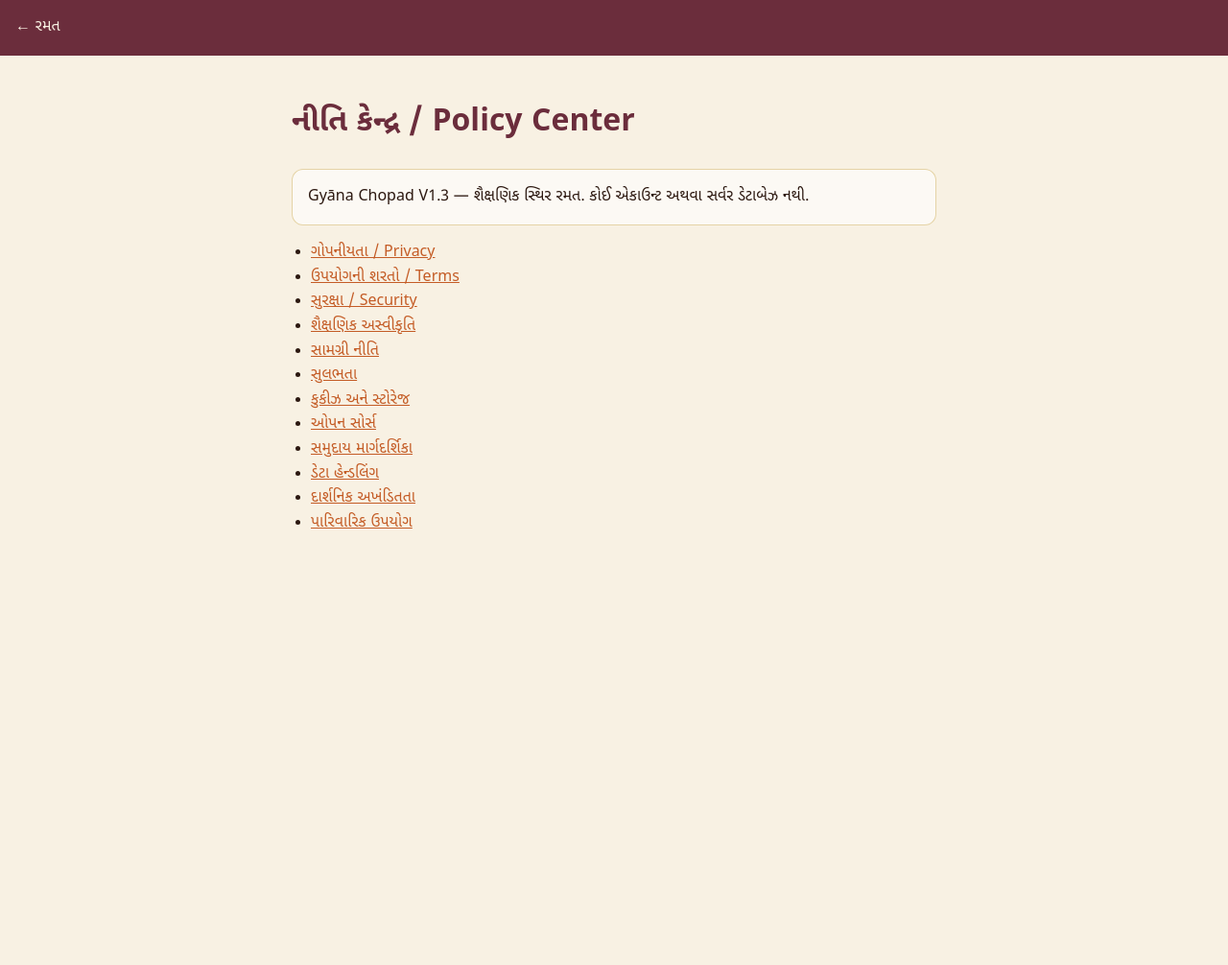
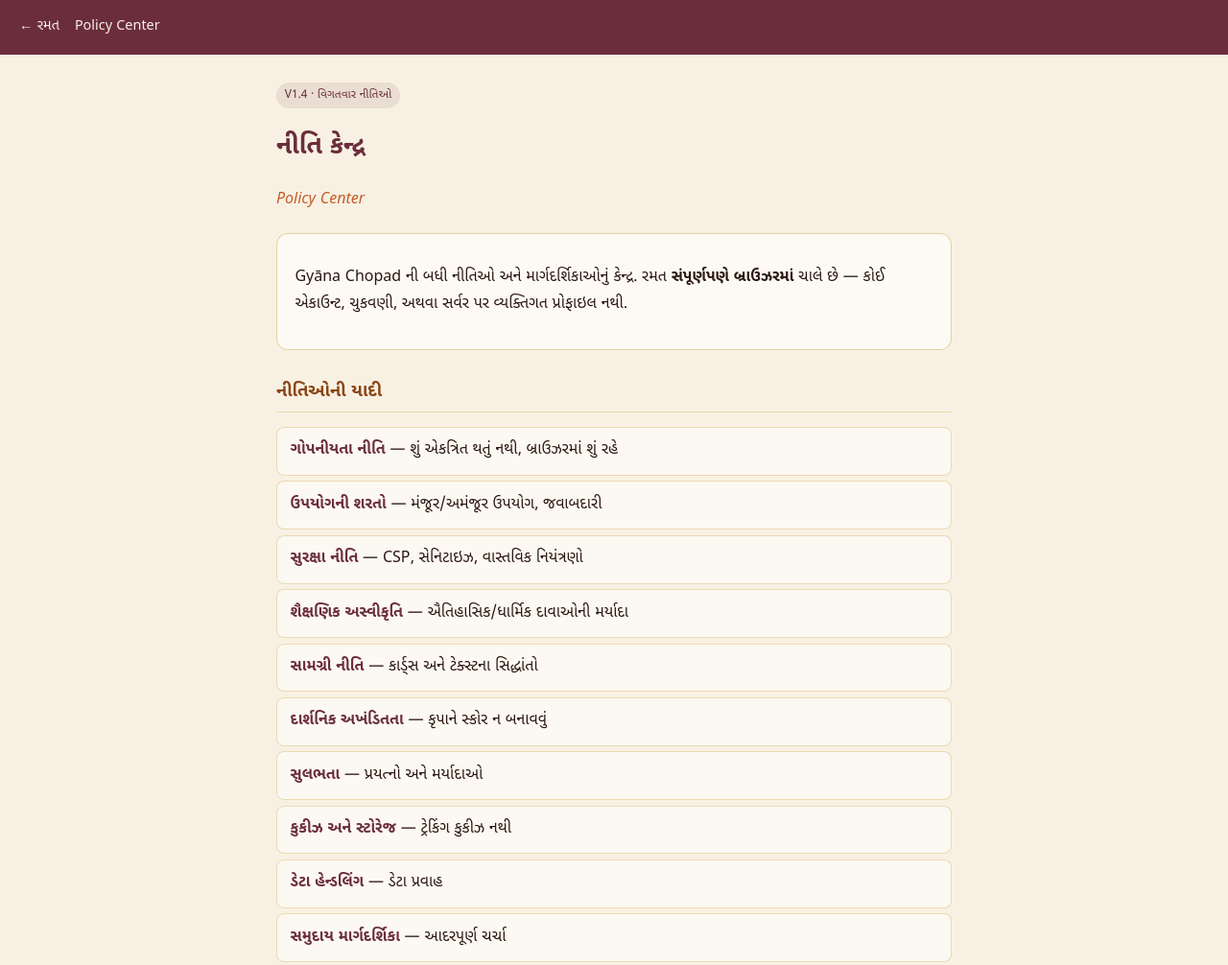
Before and after one commit to bhargavsinh/gyana-chopad, a website: page policies/index.html in a window 1280 px wide. Shown: the top 1006 px of the page at 96% size. Before the commit the page ends 800 px from the top, so only its background shows below. Drawn offline with Linux system fonts and the light colour scheme.

Commit message:
V1.4: Detailed Policy Center content (index, privacy, terms, security, educational disclaimer)

```diff
--- a/policies/index.html
+++ b/policies/index.html
@@ -4,29 +4,63 @@
   <meta charset="UTF-8"/>
   <meta name="viewport" content="width=device-width, initial-scale=1"/>
   <meta http-equiv="Content-Security-Policy" content="default-src 'self'; style-src 'self' 'unsafe-inline' https://fonts.googleapis.com; font-src https://fonts.gstatic.com; script-src 'self'; connect-src 'self'; base-uri 'self'; form-action 'none'; frame-ancestors 'none'"/>
-  <title>નીતિ કેન્દ્ર | Policy Center — Gyāna Chopad</title>
-  <link href="https://fonts.googleapis.com/css2?family=Noto+Sans+Gujarati:wght@400;600&display=swap" rel="stylesheet"/>
-  <style>body{font-family:'Noto Sans Gujarati',system-ui,sans-serif;background:#F8F1E3;color:#2C1810;margin:0;line-height:1.6}header{background:#6B2D3C;color:#F8F1E3;padding:1rem}header a{color:#F8F1E3;margin-right:1rem;text-decoration:none}main{max-width:42rem;margin:0 auto;padding:1.5rem}h1{color:#6B2D3C}a{color:#C45C26}.card{background:#fff9;border:1px solid #B8860B55;border-radius:.75rem;padding:1rem;margin:1rem 0}ul{padding-left:1.25rem}</style>
+  <meta name="description" content="Gyāna Chopad નીતિ કેન્દ્ર — ગોપનીયતા, સુરક્ષા, શૈક્ષણિક અસ્વીકૃતિ અને અન્ય નીતિઓ."/>
+  <title>નીતિ કેન્દ્ર | Policy Center — Gyāna Chopad V1.4</title>
+  <link href="https://fonts.googleapis.com/css2?family=Noto+Sans+Gujarati:wght@400;600;700&display=swap" rel="stylesheet"/>
+  <style>
+  body{font-family:'Noto Sans Gujarati',system-ui,sans-serif;background:#F8F1E3;color:#2C1810;margin:0;line-height:1.75}
+  header{background:#6B2D3C;color:#F8F1E3;padding:0.9rem 1.25rem}
+  header a{color:#F8F1E3;text-decoration:none;margin-right:1rem;font-size:0.9rem}
+  main{max-width:44rem;margin:0 auto;padding:1.75rem 1.25rem 3rem}
+  h1{color:#6B2D3C;font-size:1.65rem}
+  h2{color:#8B4513;font-size:1.15rem;margin-top:1.75rem;border-bottom:1px solid rgba(184,134,11,0.25);padding-bottom:0.25rem}
+  .card{background:rgba(255,255,255,0.65);border:1px solid rgba(184,134,11,0.35);border-radius:0.75rem;padding:1rem 1.15rem;margin:1.25rem 0}
+  .badge{display:inline-block;background:rgba(107,45,60,0.1);color:#6B2D3C;font-size:0.75rem;padding:0.2rem 0.55rem;border-radius:999px}
+  a{color:#C45C26}
+  ul{padding-left:1.35rem}
+  footer{text-align:center;padding:2rem;font-size:0.8rem;opacity:0.75}
+  .grid a{display:block;padding:0.65rem 0.85rem;margin:0.35rem 0;background:#fff8;border:1px solid #B8860B44;border-radius:0.5rem;text-decoration:none;color:#2C1810}
+  .grid a:hover{border-color:#C45C26}
+  .grid a strong{color:#6B2D3C}
+  </style>
 </head>
 <body>
-<header><a href="../index.html">← રમત</a></header>
+<header><a href="../index.html">← રમત</a><a href="index.html">Policy Center</a></header>
 <main>
-<h1>નીતિ કેન્દ્ર / Policy Center</h1>
-<p class="card">Gyāna Chopad V1.3 — શૈક્ષણિક સ્થિર રમત. કોઈ એકાઉન્ટ અથવા સર્વર ડેટાબેઝ નથી.</p>
+<span class="badge">V1.4 · વિગતવાર નીતિઓ</span>
+<h1>નીતિ કેન્દ્ર</h1>
+<p style="color:#C45C26;font-style:italic">Policy Center</p>
+<div class="card">
+<p>Gyāna Chopad ની બધી નીતિઓ અને માર્ગદર્શિકાઓનું કેન્દ્ર. રમત <strong>સંપૂર્ણપણે બ્રાઉઝરમાં</strong> ચાલે છે — કોઈ એકાઉન્ટ, ચુકવણી, અથવા સર્વર પર વ્યક્તિગત પ્રોફાઇલ નથી.</p>
+</div>
+
+<h2>નીતિઓની યાદી</h2>
+<div class="grid">
+<a href="privacy.html"><strong>ગોપનીયતા નીતિ</strong> — શું એકત્રિત થતું નથી, બ્રાઉઝરમાં શું રહે</a>
+<a href="terms.html"><strong>ઉપયોગની શરતો</strong> — મંજૂર/અમંજૂર ઉપયોગ, જવાબદારી</a>
+<a href="security.html"><strong>સુરક્ષા નીતિ</strong> — CSP, સેનિટાઇઝ, વાસ્તવિક નિયંત્રણો</a>
+<a href="educational-disclaimer.html"><strong>શૈક્ષણિક અસ્વીકૃતિ</strong> — ઐતિહાસિક/ધાર્મિક દાવાઓની મર્યાદા</a>
+<a href="content-policy.html"><strong>સામગ્રી નીતિ</strong> — કાર્ડ્સ અને ટેક્સ્ટના સિદ્ધાંતો</a>
+<a href="philosophical-integrity.html"><strong>દાર્શનિક અખંડિતતા</strong> — કૃપાને સ્કોર ન બનાવવું</a>
+<a href="accessibility.html"><strong>સુલભતા</strong> — પ્રયત્નો અને મર્યાદાઓ</a>
+<a href="cookies.html"><strong>કુકીઝ અને સ્ટોરેજ</strong> — ટ્રેકિંગ કુકીઝ નથી</a>
+<a href="data-handling.html"><strong>ડેટા હેન્ડલિંગ</strong> — ડેટા પ્રવાહ</a>
+<a href="community.html"><strong>સમુદાય માર્ગદર્શિકા</strong> — આદરપૂર્ણ ચર્ચા</a>
+<a href="family-friendly.html"><strong>પારિવારિક ઉપયોગ</strong> — બાળકો સાથે માર્ગદર્શન</a>
+<a href="open-source.html"><strong>ઓપન સોર્સ</strong> — લાઇસન્સ અને યોગદાન</a>
+</div>
+
+<h2>સંક્ષિપ્ત સાર</h2>
 <ul>
-<li><a href="privacy.html">ગોપનીયતા / Privacy</a></li>
-<li><a href="terms.html">ઉપયોગની શરતો / Terms</a></li>
-<li><a href="security.html">સુરક્ષા / Security</a></li>
-<li><a href="educational-disclaimer.html">શૈક્ષણિક અસ્વીકૃતિ</a></li>
-<li><a href="content-policy.html">સામગ્રી નીતિ</a></li>
-<li><a href="accessibility.html">સુલભતા</a></li>
-<li><a href="cookies.html">કુકીઝ અને સ્ટોરેજ</a></li>
-<li><a href="open-source.html">ઓપન સોર્સ</a></li>
-<li><a href="community.html">સમુદાય માર્ગદર્શિકા</a></li>
-<li><a href="data-handling.html">ડેટા હેન્ડલિંગ</a></li>
-<li><a href="philosophical-integrity.html">દાર્શનિક અખંડિતતા</a></li>
-<li><a href="family-friendly.html">પારિવારિક ઉપયોગ</a></li>
+<li><strong>કોઈ લૉગિન નથી</strong> — નામ માત્ર સત્ર મેમરીમાં.</li>
+<li><strong>કોઈ જાહેરાત SDK નથી</strong> — રમત કોડમાં.</li>
+<li><strong>શૈક્ષણિક રૂપાંતર</strong> — કોઈ એક ઐતિહાસિક બોર્ડની નકલ નથી.</li>
+<li><strong>દાર્શનિક સાવધાની</strong> — મોક્ષ/કૃપાને પોઈન્ટ સિસ્ટમ નહીં.</li>
 </ul>
+
+<h2>સંપર્ક</h2>
+<p>પ્રશ્નો કે સુધારા માટે GitHub Issues વાપરો. આ પૃષ્ઠો માહિતી માટે છે; કાનૂની સલાહ નથી.</p>
 </main>
+<footer>Gyāna Chopad V1.4 · શૈક્ષણિક સ્થિર રમત</footer>
 </body>
 </html>
```
